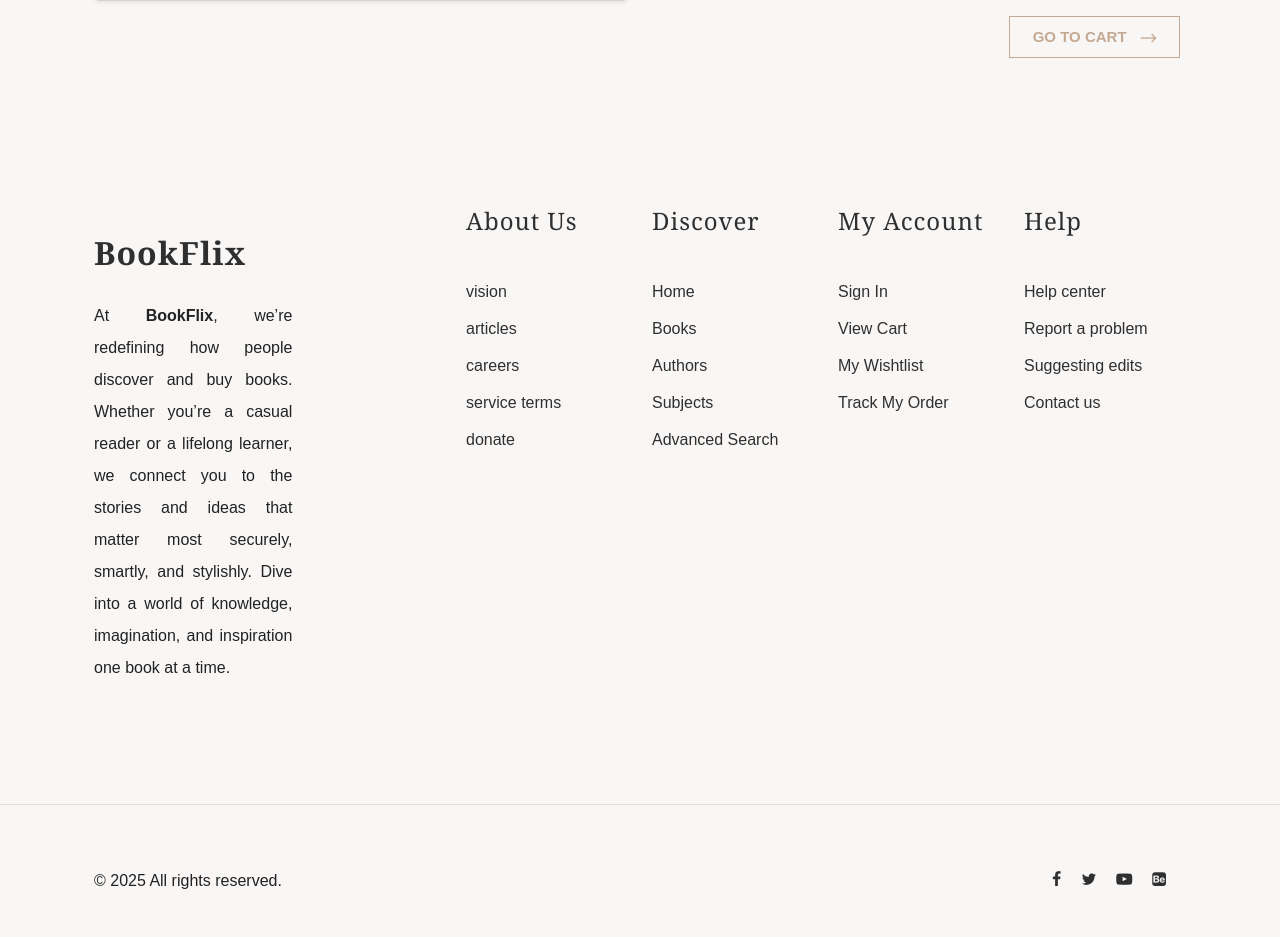
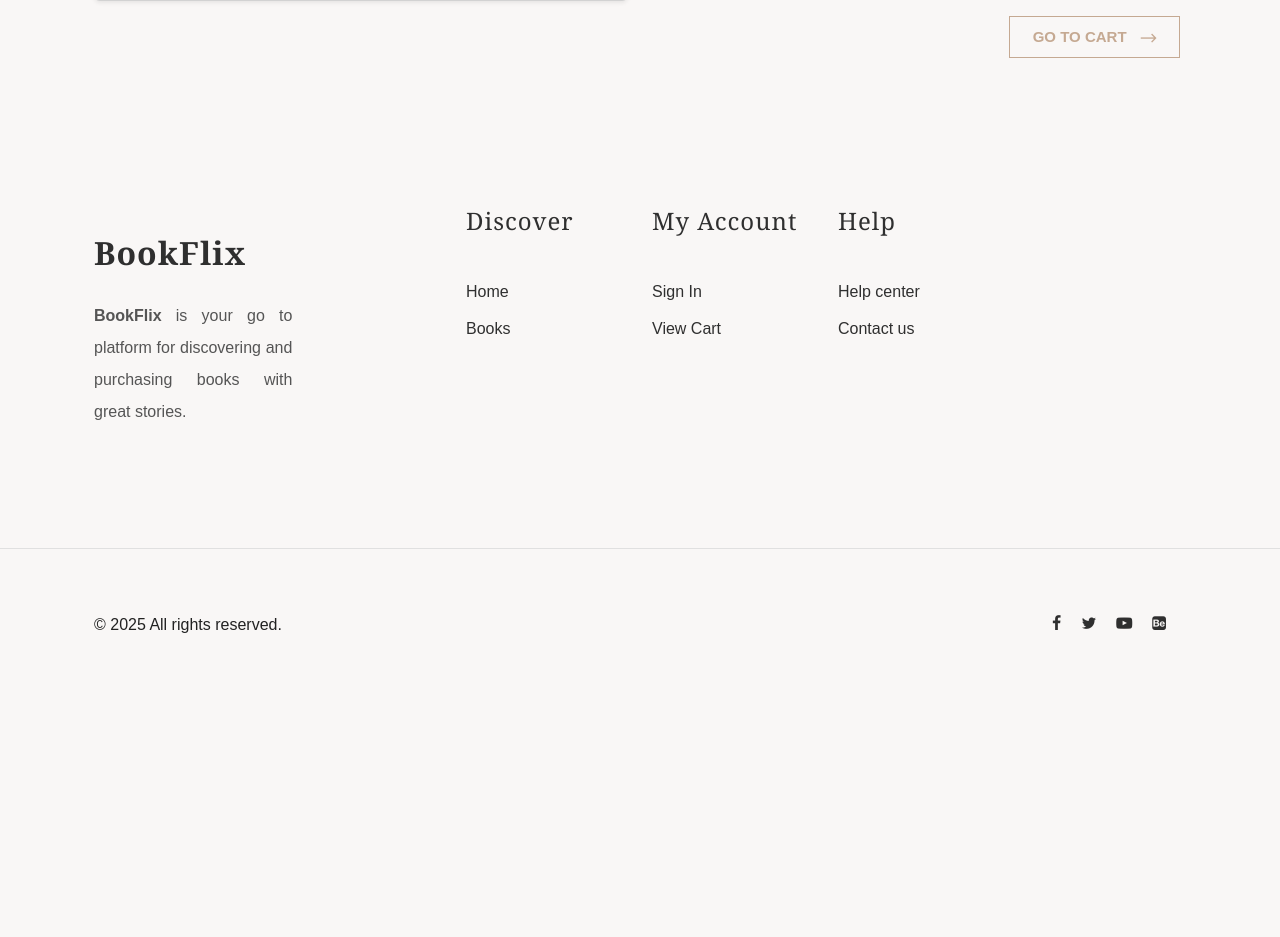
Before and after one commit to AleenaJoseph7/BookFilx, a Django app: template webapp/templates/checkoutpage.html in a window 1280 px wide. Shown: the part 928-1865 px from the top of the page. After the commit the page ends 1561 px from the top, so only its background shows below. Run offline with Django 5.2, Linux system fonts and the light colour scheme; the template is opened without the code that fills it, so the values that code supplies are empty; some web fonts are replaced.

Commit message:
footer changed

```diff
--- a/webapp/templates/checkoutpage.html
+++ b/webapp/templates/checkoutpage.html
@@ -259,41 +259,15 @@
             <div class="col-md-4">
                 <div class="footer-item">
                     <h2 style="font-weight:800; font-size:32px; color:darknavyblue; letter-spacing:1px;">BookFlix</h2>
-                    <p style="color:lightblack; text-align:justify; margin-top:15px;">
-                        At <strong>BookFlix</strong>, we’re redefining how people discover and buy books. Whether you’re
-                        a casual
-                        reader or a lifelong learner, we connect you to the stories and ideas that matter most securely,
-                        smartly,
-                        and stylishly. Dive into a world of knowledge, imagination, and inspiration one book at a time.
+                    <p style="color:#555; text-align:justify; margin-top:10px;">
+                        <strong>BookFlix</strong> is your go to platform for discovering and purchasing books with
+                        great stories.
                     </p>
+
                 </div>
 
             </div>
 
-            <div class="col-md-2">
-
-                <div class="footer-menu">
-                    <h5>About Us</h5>
-                    <ul class="menu-list">
-                        <li class="menu-item">
-                            <a href="#">vision</a>
-                        </li>
-                        <li class="menu-item">
-                            <a href="#">articles </a>
-                        </li>
-                        <li class="menu-item">
-                            <a href="#">careers</a>
-                        </li>
-                        <li class="menu-item">
-                            <a href="#">service terms</a>
-                        </li>
-                        <li class="menu-item">
-                            <a href="#">donate</a>
-                        </li>
-                    </ul>
-                </div>
-
-            </div>
             <div class="col-md-2">
 
                 <div class="footer-menu">
@@ -304,15 +278,6 @@
                         </li>
                         <li class="menu-item">
                             <a href="{% url 'Popularpage' %}">Books</a>
-                        </li>
-                        <li class="menu-item">
-                            <a href="#">Authors</a>
-                        </li>
-                        <li class="menu-item">
-                            <a href="#">Subjects</a>
-                        </li>
-                        <li class="menu-item">
-                            <a href="#">Advanced Search</a>
                         </li>
                     </ul>
                 </div>
@@ -329,12 +294,7 @@
                         <li class="menu-item">
                             <a href="{% url 'Cartpage' %}">View Cart</a>
                         </li>
-                        <li class="menu-item">
-                            <a href="#">My Wishtlist</a>
-                        </li>
-                        <li class="menu-item">
-                            <a href="#">Track My Order</a>
-                        </li>
+
                     </ul>
                 </div>
 
@@ -346,12 +306,6 @@
                     <ul class="menu-list">
                         <li class="menu-item">
                             <a href="#">Help center</a>
-                        </li>
-                        <li class="menu-item">
-                            <a href="#">Report a problem</a>
-                        </li>
-                        <li class="menu-item">
-                            <a href="#">Suggesting edits</a>
                         </li>
                         <li class="menu-item">
                             <a href="{% url 'Contactpage' %}">Contact us</a>
```
